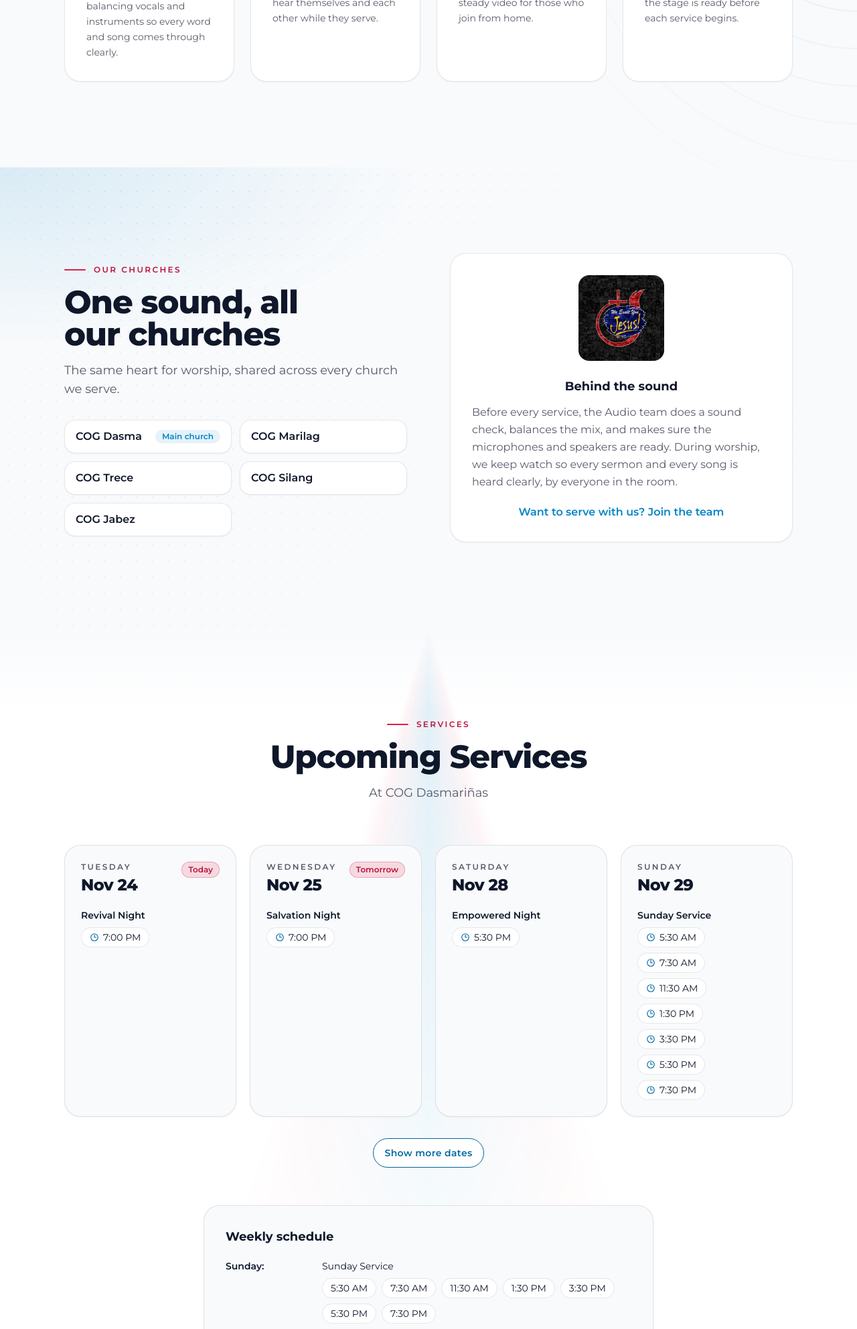
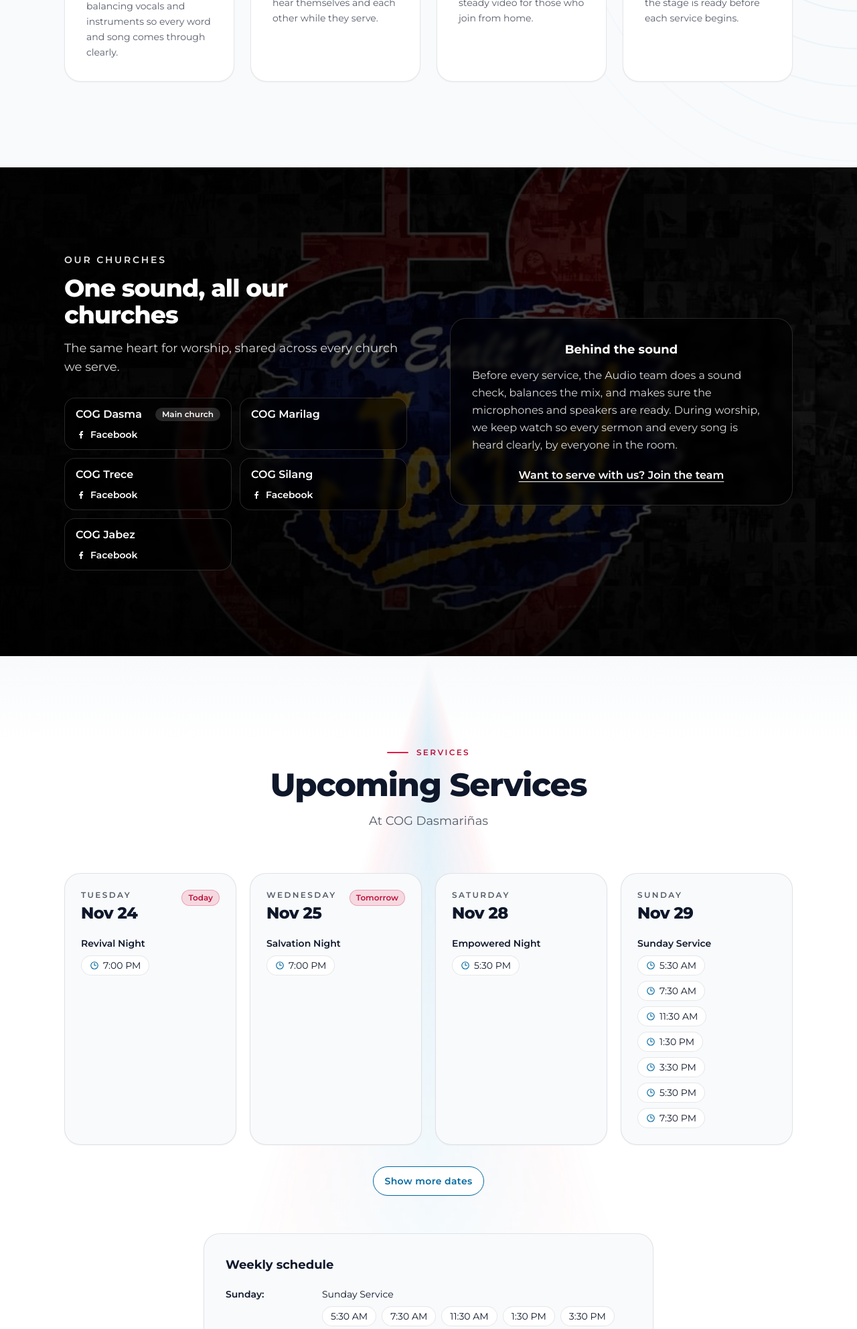
Before and after one commit to Loucho09/cog-audio-ministry, a Laravel app: page / in a window 1280 px wide. Shown: the part 2239-4224 px from the top of the page at 67% size. Run offline with Laravel 12, Linux system fonts and the light colour scheme; data comes from the database, SQL or seed files in the repository; style sheets or scripts are compiled from the project's sources; some web fonts are replaced.

Commit message:
feat: church logo backdrop and per-church Facebook links
Co-Authored-By: Claude Opus 5.5 <noreply@anthropic.com>

```diff
--- a/config/ministry.php
+++ b/config/ministry.php
@@ -54,11 +54,11 @@ return [
 
     // Churches the ministry serves. Display-only until the Phase 2 branches table.
     'churches' => [
-        ['name' => 'COG Dasma', 'is_main' => true],
-        ['name' => 'COG Marilag', 'is_main' => false],
-        ['name' => 'COG Trece', 'is_main' => false],
-        ['name' => 'COG Silang', 'is_main' => false],
-        ['name' => 'COG Jabez', 'is_main' => false],
+        ['name' => 'COG Dasma', 'is_main' => true, 'facebook_url' => $httpsUrl('https://www.facebook.com/COGAudioDasma')],
+        ['name' => 'COG Marilag', 'is_main' => false, 'facebook_url' => null],
+        ['name' => 'COG Trece', 'is_main' => false, 'facebook_url' => $httpsUrl('https://www.facebook.com/COGTreceMartires')],
+        ['name' => 'COG Silang', 'is_main' => false, 'facebook_url' => $httpsUrl('https://www.facebook.com/cogsilang')],
+        ['name' => 'COG Jabez', 'is_main' => false, 'facebook_url' => $httpsUrl('https://www.facebook.com/churchofgodjabez')],
     ],
 
     // TODO: owner to provide the number of years serving. Null hides the stat.
--- a/resources/views/components/home/churches.blade.php
+++ b/resources/views/components/home/churches.blade.php
@@ -1,46 +1,66 @@
-{{-- Our churches: one team serving every COG church. Names only; addresses and times are TODO. --}}
+{{-- Our churches: one team serving every COG church. Names only; addresses and times are TODO.
+     Dark photo section in both themes (like the hero), so text uses white directly. --}}
 @php($churches = config('ministry.churches', []))
 
-<section id="churches" aria-labelledby="churches-title" class="relative isolate overflow-hidden bg-background py-20 sm:py-24 lg:py-32">
-    <x-site.section-backdrop variant="spotlight-left" />
+<section id="churches" aria-labelledby="churches-title" class="relative isolate overflow-hidden bg-black py-20 sm:py-24 lg:py-32">
+    {{-- Church logo as a full-bleed background. The role="img" wrapper carries the accessible name; the image itself is decorative. --}}
+    <div role="img" aria-label="Church of God logo: We Exalt You Jesus" class="absolute inset-0 -z-10">
+        <img
+            src="{{ asset('images/cog-church-logo.png') }}"
+            alt=""
+            aria-hidden="true"
+            width="960"
+            height="960"
+            loading="lazy"
+            decoding="async"
+            class="h-full w-full object-cover object-center"
+        >
+    </div>
+    <div aria-hidden="true" class="absolute inset-0 -z-10 bg-gradient-to-r from-black/90 via-black/75 to-black/60"></div>
+    <div aria-hidden="true" class="absolute inset-0 -z-10 bg-gradient-to-t from-black/70 via-transparent to-black/40"></div>
+
     <div class="mx-auto max-w-6xl px-5 sm:px-6 lg:px-8">
         <div class="grid gap-12 lg:grid-cols-2 lg:items-center lg:gap-16">
             <div>
-                <x-site.section-header
-                    id="churches-title"
-                    eyebrow="Our Churches"
-                    title="One sound, all our churches"
-                    align="left"
-                    lead="The same heart for worship, shared across every church we serve."
-                />
+                <p class="text-sm font-semibold uppercase tracking-[0.2em] text-white/90">Our Churches</p>
+                <h2 id="churches-title" class="mt-3 text-3xl font-extrabold tracking-tight text-white sm:text-4xl">One sound, all our churches</h2>
+                <p class="mt-4 max-w-xl text-base leading-relaxed text-white/85 sm:text-lg">The same heart for worship, shared across every church we serve.</p>
 
                 <ul class="mt-8 grid gap-3 sm:grid-cols-2">
                     @foreach ($churches as $church)
-                        <li class="flex items-center justify-between gap-3 rounded-2xl border border-text/10 bg-surface px-4 py-3 shadow-sm">
-                            <span class="font-semibold text-text">{{ $church['name'] }}</span>
-                            @if ($church['is_main'] ?? false)
-                                <span class="rounded-full bg-primary/10 px-2.5 py-0.5 text-xs font-semibold text-primary">Main church</span>
+                        <li class="flex flex-col gap-2 rounded-2xl border border-white/15 bg-black/55 px-4 py-3 backdrop-blur-sm">
+                            <div class="flex items-center justify-between gap-3">
+                                <span class="font-semibold text-white">{{ $church['name'] }}</span>
+                                @if ($church['is_main'] ?? false)
+                                    <span class="rounded-full bg-white/15 px-2.5 py-0.5 text-xs font-semibold text-white">Main church</span>
+                                @endif
+                            </div>
+                            @if (filled($church['facebook_url'] ?? null))
+                                <a
+                                    href="{{ $church['facebook_url'] }}"
+                                    target="_blank"
+                                    rel="noopener noreferrer"
+                                    aria-label="{{ $church['name'] }} on Facebook (opens in a new tab)"
+                                    class="inline-flex w-fit items-center gap-1.5 text-sm font-semibold text-white underline-offset-4 hover:underline focus-visible:outline focus-visible:outline-2 focus-visible:outline-offset-2 focus-visible:outline-white"
+                                >
+                                    <svg class="h-4 w-4" viewBox="0 0 24 24" fill="currentColor" aria-hidden="true">
+                                        <path d="M13.5 21v-7.5h2.6l.4-3h-3V8.6c0-.9.3-1.5 1.5-1.5h1.6V4.4c-.3 0-1.2-.1-2.3-.1-2.3 0-3.8 1.4-3.8 3.9v2.3H7.9v3h2.6V21h3z" />
+                                    </svg>
+                                    Facebook
+                                </a>
                             @endif
                         </li>
                     @endforeach
                 </ul>
             </div>
 
-            <div class="rounded-3xl border border-text/10 bg-surface p-6 shadow-sm sm:p-8">
-                <img
-                    src="{{ asset('images/cog-church-logo-256.png') }}"
-                    alt="Church of God logo: We Exalt You Jesus"
-                    width="256"
-                    height="256"
-                    loading="lazy"
-                    class="mx-auto h-28 w-28 rounded-2xl object-cover sm:h-32 sm:w-32"
-                >
-                <h3 class="mt-6 text-center text-lg font-bold text-text">Behind the sound</h3>
-                <p class="mt-3 text-base leading-relaxed text-text/70">
+            <div class="rounded-3xl border border-white/15 bg-black/60 p-6 backdrop-blur-sm sm:p-8">
+                <h3 class="text-center text-lg font-bold text-white">Behind the sound</h3>
+                <p class="mt-3 text-base leading-relaxed text-white/85">
                     Before every service, the Audio team does a sound check, balances the mix, and makes sure the microphones and speakers are ready. During worship, we keep watch so every sermon and every song is heard clearly, by everyone in the room.
                 </p>
                 <p class="mt-5 text-center">
-                    <a href="#join" class="font-semibold text-primary underline-offset-4 hover:underline focus-visible:outline focus-visible:outline-2 focus-visible:outline-offset-2 focus-visible:outline-primary">
+                    <a href="#join" class="font-semibold text-white underline underline-offset-4 hover:text-white/80 focus-visible:outline focus-visible:outline-2 focus-visible:outline-offset-2 focus-visible:outline-white">
                         Want to serve with us? Join the team
                     </a>
                 </p>
```
Also changed, not shown: tests/Feature/HomepageChurchesTest.php (+20 -3 lines).
